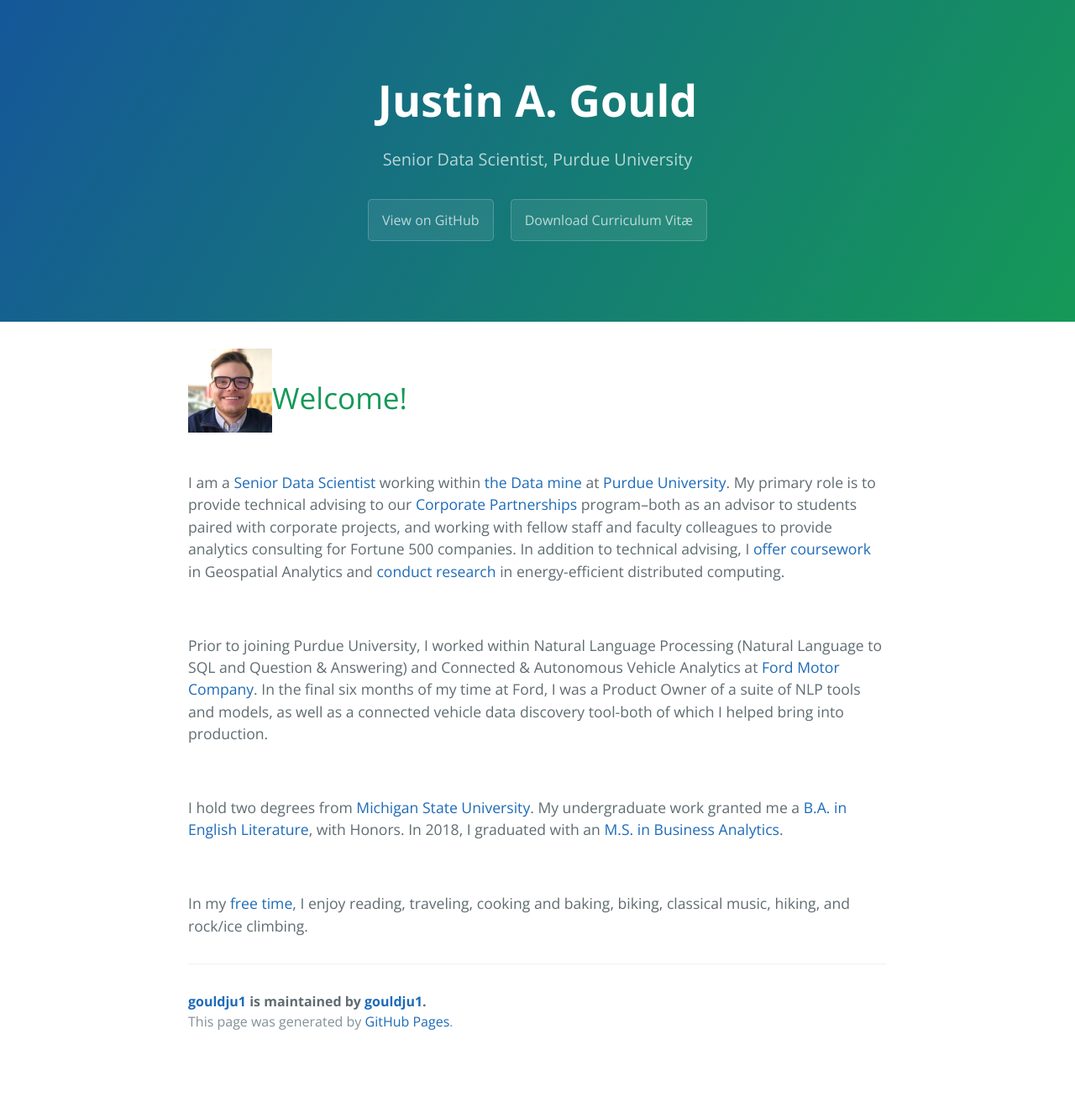
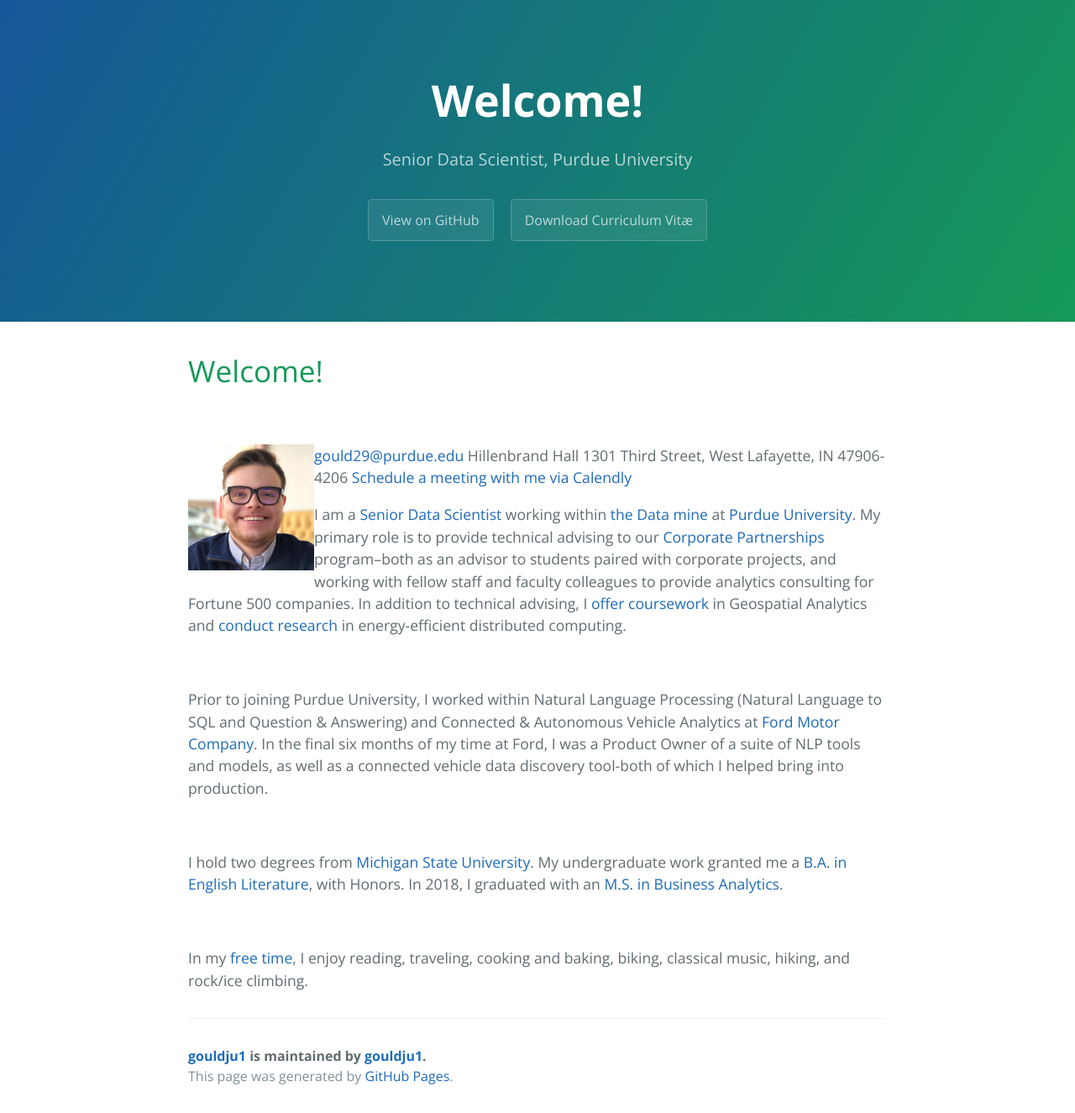
Before and after one commit to gouldju1/gouldju1, a Jekyll site: the page built from index.md, in a window 1280 px wide. Shown: the whole page at 84% size. Built offline with Jekyll 4.4.1, drawn with Linux system fonts in a browser that asks for light colours; our own code applies the rules of GitHub Pages for plain Markdown files; before the commit the page ends 1260 px from its top, so only the background shows below that.

Commit message:
Update images

```diff
--- a/index.md
+++ b/index.md
@@ -2,11 +2,15 @@
 layout: default
 ---
 
-<img class="img-left" align="left" src="./images/gould.jpg" height="100" width="">
-
 # Welcome!
 
 <br>
+
+<img class="img-left" align="left" src="./images/gould.jpg" height="150" width="">
+<a target="_blank" rel="noopener noreferrer"  href="mailto:gould29@purdue.edu">gould29@purdue.edu</a>
+Hillenbrand Hall
+1301 Third Street, West Lafayette, IN 47906-4206
+<a target="_blank" rel="noopener noreferrer"  href="https://calendly.com/gould29">Schedule a meeting with me via Calendly</a>
 
 I am a <a target="_blank" rel="noopener noreferrer"  href="https://www.linkedin.com/in/gouldju1/">Senior Data Scientist</a> working within <a target="_blank" rel="noopener noreferrer"  href="https://datamine.purdue.edu/">the Data mine</a> at <a target="_blank" rel="noopener noreferrer"  href="https://www.purdue.edu/">Purdue University</a>. My primary role is to provide technical advising to our <a target="_blank" rel="noopener noreferrer"  href="https://datamine.purdue.edu/corporate/">Corporate Partnerships</a> program--both as an advisor to students paired with corporate projects, and working with fellow staff and faculty colleagues to provide analytics consulting for Fortune 500 companies. In addition to technical advising, I <a target="_blank" rel="noopener noreferrer"  href="https://github.com/gouldju1/tdm-foundations-of-geospatial-analytics">offer coursework</a> in Geospatial Analytics and <a target="_blank" rel="noopener noreferrer"  href="https://arxiv.org/search/cs?searchtype=author&query=Gould%2C+J">conduct research</a> in energy-efficient distributed computing.
 
@@ -20,4 +24,4 @@
 
 <br>
 
-In my <a target="_blank" rel="noopener noreferrer"  href="https://gouldju1.github.io/gouldju1/pages/hobbies.html">free time</a>, I enjoy reading, traveling, cooking and baking, biking, classical music, hiking, and rock/ice climbing.
+In my <a href="https://gouldju1.github.io/gouldju1/pages/hobbies.html">free time</a>, I enjoy reading, traveling, cooking and baking, biking, classical music, hiking, and rock/ice climbing.
```
Also changed, not shown: pages/hobbies.md (+12 -11 lines).
